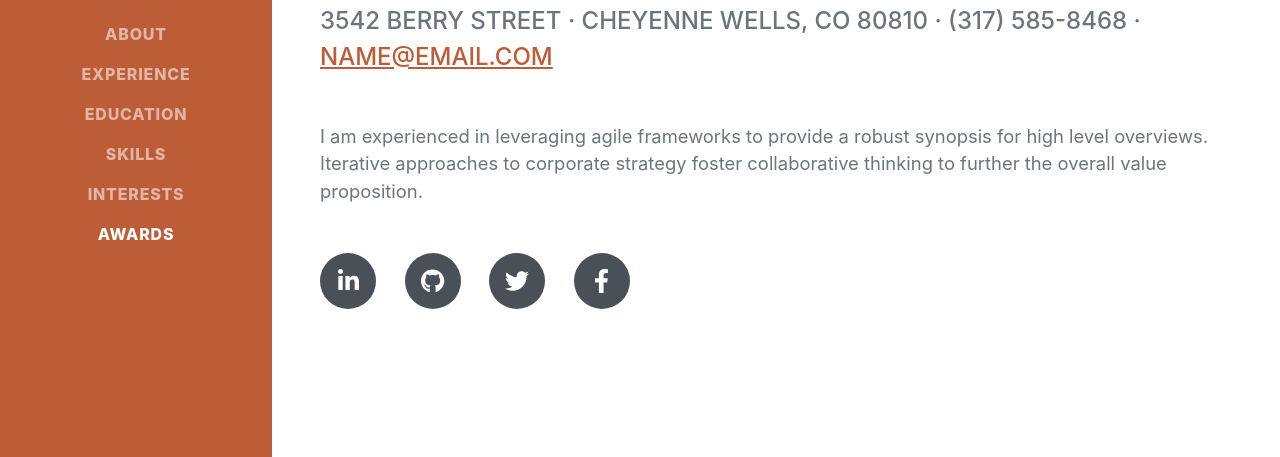
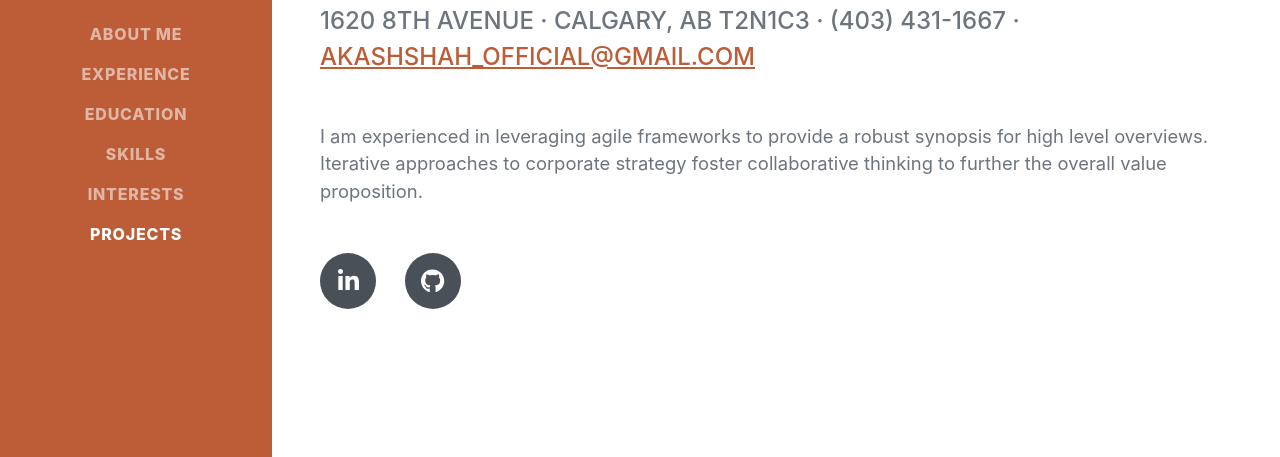
Before and after one commit to AkashShah88/AkashShah.github.io, a plain HTML site: page index.html in a window 1280 px wide. Shown: the part 340-797 px from the top of the page. Drawn offline with nearby package versions, Linux system fonts and the light colour scheme; a web font is replaced by a local one.

Commit message:
Add files via upload

```diff
--- a/index.html
+++ b/index.html
@@ -25,12 +25,12 @@
             <button class="navbar-toggler" type="button" data-bs-toggle="collapse" data-bs-target="#navbarResponsive" aria-controls="navbarResponsive" aria-expanded="false" aria-label="Toggle navigation"><span class="navbar-toggler-icon"></span></button>
             <div class="collapse navbar-collapse" id="navbarResponsive">
                 <ul class="navbar-nav">
-                    <li class="nav-item"><a class="nav-link js-scroll-trigger" href="#about">About</a></li>
+                    <li class="nav-item"><a class="nav-link js-scroll-trigger" href="#about">About Me</a></li>
                     <li class="nav-item"><a class="nav-link js-scroll-trigger" href="#experience">Experience</a></li>
                     <li class="nav-item"><a class="nav-link js-scroll-trigger" href="#education">Education</a></li>
                     <li class="nav-item"><a class="nav-link js-scroll-trigger" href="#skills">Skills</a></li>
                     <li class="nav-item"><a class="nav-link js-scroll-trigger" href="#interests">Interests</a></li>
-                    <li class="nav-item"><a class="nav-link js-scroll-trigger" href="#awards">Awards</a></li>
+                    <li class="nav-item"><a class="nav-link js-scroll-trigger" href="#awards">Projects</a></li>
                 </ul>
             </div>
         </nav>
@@ -44,15 +44,14 @@
                         <span class="text-primary">Taylor</span>
                     </h1>
                     <div class="subheading mb-5">
-                        3542 Berry Street · Cheyenne Wells, CO 80810 · (317) 585-8468 ·
-                        <a href="mailto:name@email.com">name@email.com</a>
+                        1620 8th Avenue · Calgary, AB T2N1C3 · (403) 431-1667 ·
+                        <a href="mailto:name@email.com">akashshah_official@gmail.com</a>
                     </div>
                     <p class="lead mb-5">I am experienced in leveraging agile frameworks to provide a robust synopsis for high level overviews. Iterative approaches to corporate strategy foster collaborative thinking to further the overall value proposition.</p>
                     <div class="social-icons">
                         <a class="social-icon" href="#!"><i class="fab fa-linkedin-in"></i></a>
                         <a class="social-icon" href="#!"><i class="fab fa-github"></i></a>
-                        <a class="social-icon" href="#!"><i class="fab fa-twitter"></i></a>
-                        <a class="social-icon" href="#!"><i class="fab fa-facebook-f"></i></a>
+
                     </div>
                 </div>
             </section>
```
Also changed, not shown: 1 other file.
